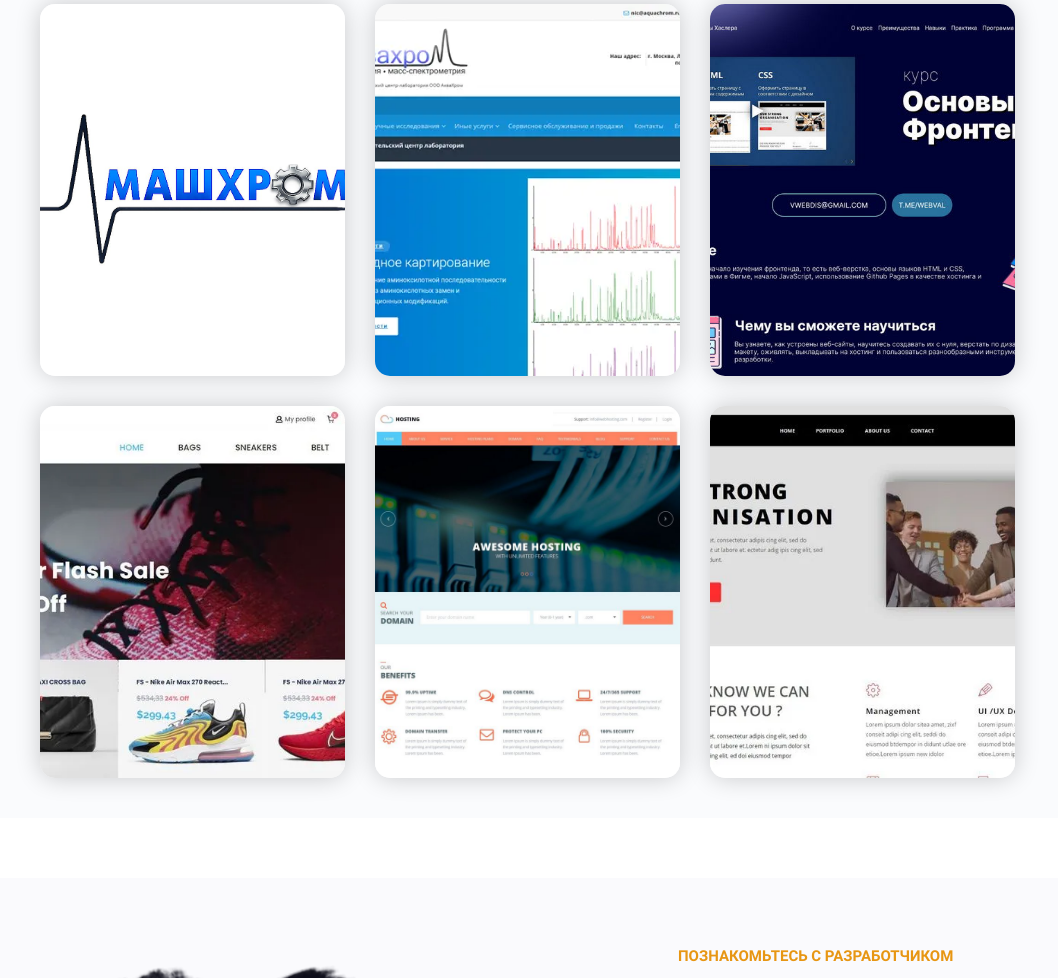
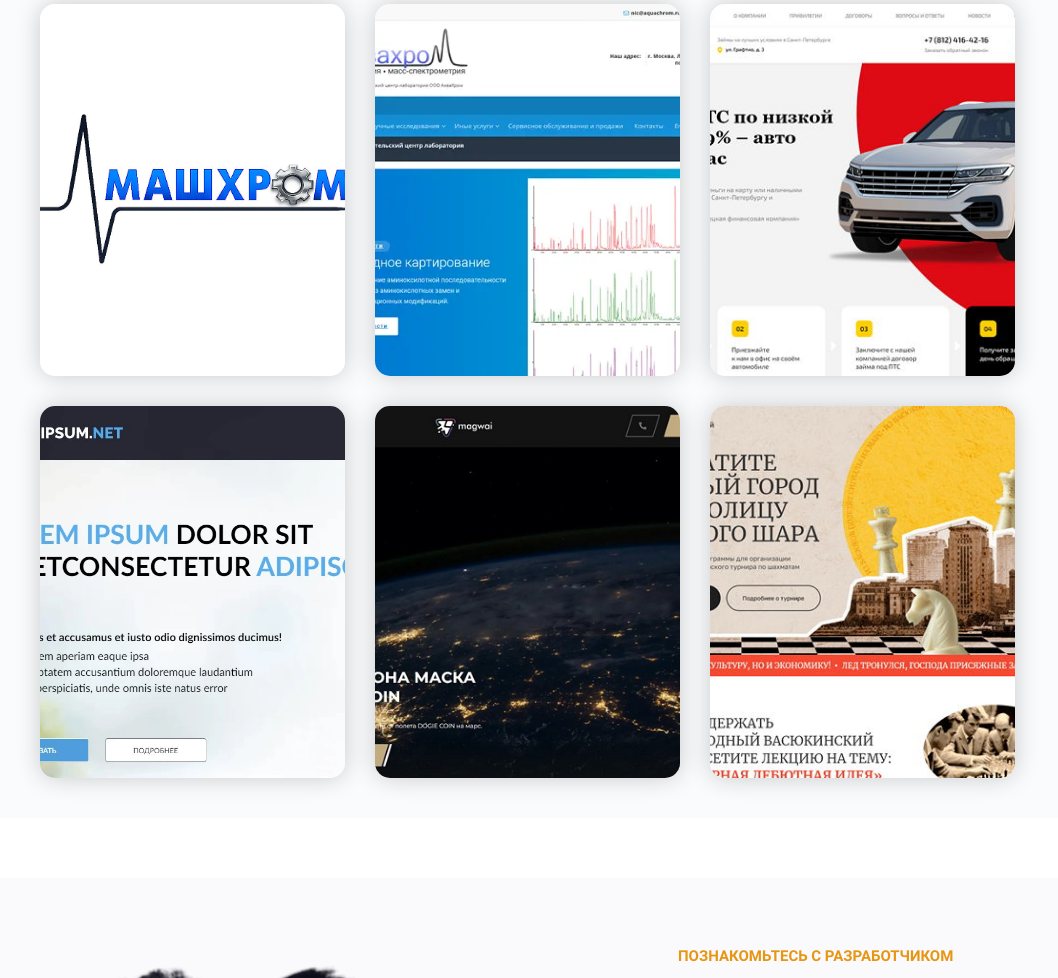
Before and after one commit to Vallek/dev, a plain HTML site: page index.html in a window 1280 px wide. Shown: the part 3298-4276 px from the top of the page, without its empty margins (113-1171 px from the left). Drawn offline with Linux system fonts and the light colour scheme; a web font is replaced by a local one.

Commit message:
заменил работы на более актуальные

```diff
--- a/index.html
+++ b/index.html
@@ -204,28 +204,28 @@
 							<img class="works__img" width="305" height="372" src="img/massspec.webp" alt="Скриншот работы" loading="lazy">
 						</section>
 					</a>
-					<a class="works__link" href="https://vallek.github.io/pages/courses/web.html">
+					<a class="works__link" href="https://vallek.github.io/activica-test/">
 						<section class="works__item">
-							<div class="works__backdrop"><h3 class="works__title">Лэндинг онлайн курса</h3></div>
-							<img class="works__img" width="305" height="372" src="img/web.jpg" alt="Скриншот работы" loading="lazy">
+							<div class="works__backdrop"><h3 class="works__title">Лэндинг для Activica</h3></div>
+							<img class="works__img" width="305" height="372" src="img/activica.jpg" alt="Скриншот работы" loading="lazy">
 						</section>
 					</a>
-					<a class="works__link" href="https://vallek.github.io/e-comm/">
+					<a class="works__link" href="https://vallek.github.io/employcity-test/">
 						<section class="works__item">
-							<div class="works__backdrop"><h3 class="works__title">Онлайн магазин одежды</h3></div>
-							<img class="works__img" width="305" height="372" src="img/e-comm.webp" alt="Скриншот работы" loading="lazy">
+							<div class="works__backdrop"><h3 class="works__title">Лэндинг для Employcity</h3></div>
+							<img class="works__img" width="305" height="372" src="img/employcity.webp" alt="Скриншот работы" loading="lazy">
 						</section>
 					</a>
-					<a class="works__link" href="https://vallek.github.io/works/hosting/index.html">
+					<a class="works__link" href="https://vallek.github.io/magwai-test/">
 						<section class="works__item">
-							<div class="works__backdrop"><h3 class="works__title">Сайт хостинг провайдера</h3></div>
-							<img class="works__img" width="305" height="372" src="img/hosting.jpg" alt="Скриншот работы" loading="lazy">
+							<div class="works__backdrop"><h3 class="works__title">Сайт для Magwai</h3></div>
+							<img class="works__img" width="305" height="372" src="img/magwai.jpg" alt="Скриншот работы" loading="lazy">
 						</section>
 					</a>
-					<a class="works__link" href="https://vallek.github.io/agency-landing/">
+					<a class="works__link" href="https://vallek.github.io/yc-chess-landing/">
 						<section class="works__item">
-							<div class="works__backdrop"><h3 class="works__title">Лэндинг агенства</h3></div>
-							<img class="works__img" width="305" height="372" src="img/agency.webp" alt="Скриншот работы" loading="lazy">
+							<div class="works__backdrop"><h3 class="works__title">Лэндинг для Яндекс.Крауд</h3></div>
+							<img class="works__img" width="305" height="372" src="img/yc-chess.jpg" alt="Скриншот работы" loading="lazy">
 						</section>
 					</a>
 				</div>
```
Also changed, not shown: img/activica.jpg (added), img/employcity.webp (added), img/magwai.jpg (added), img/yc-chess.jpg (added).
